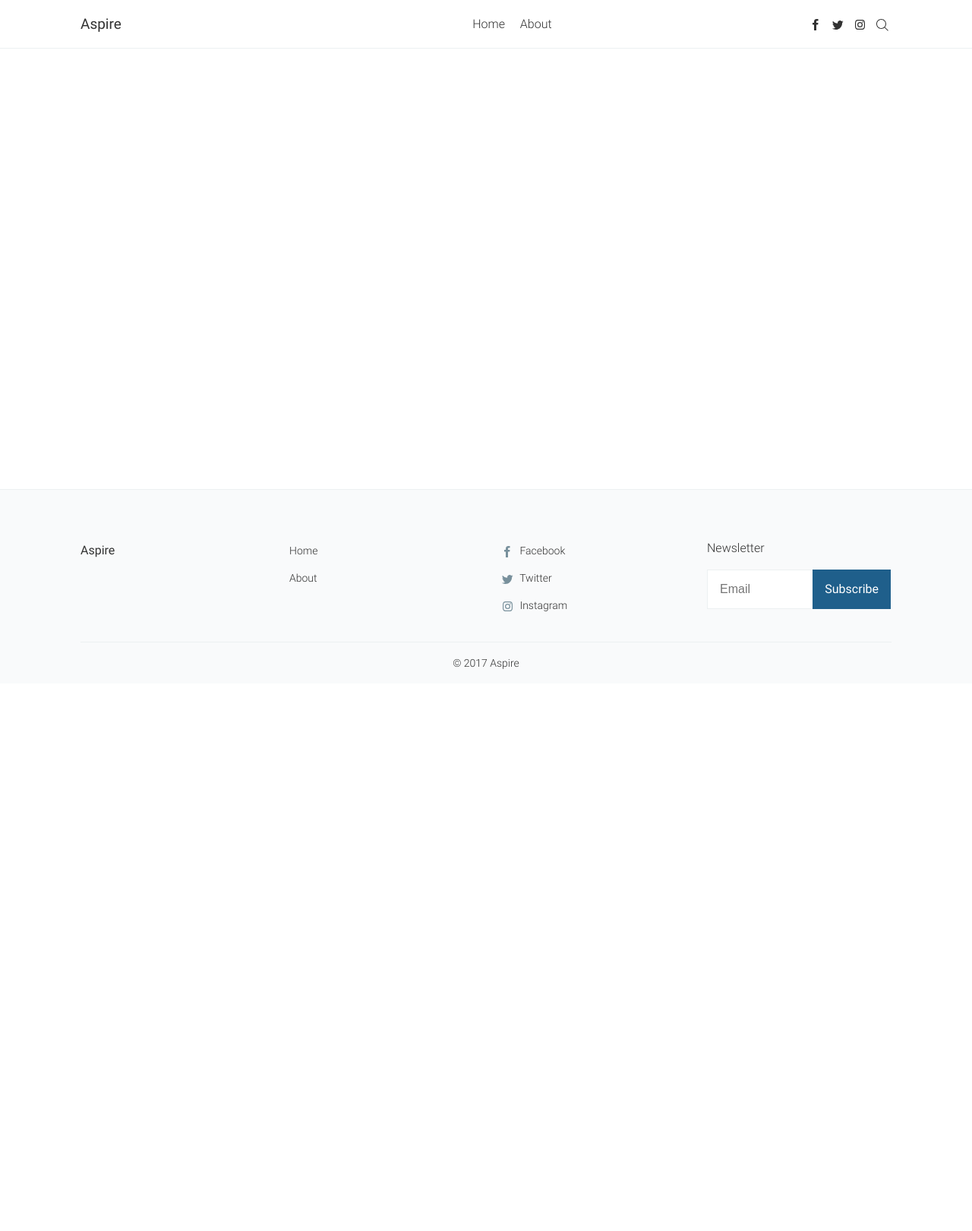
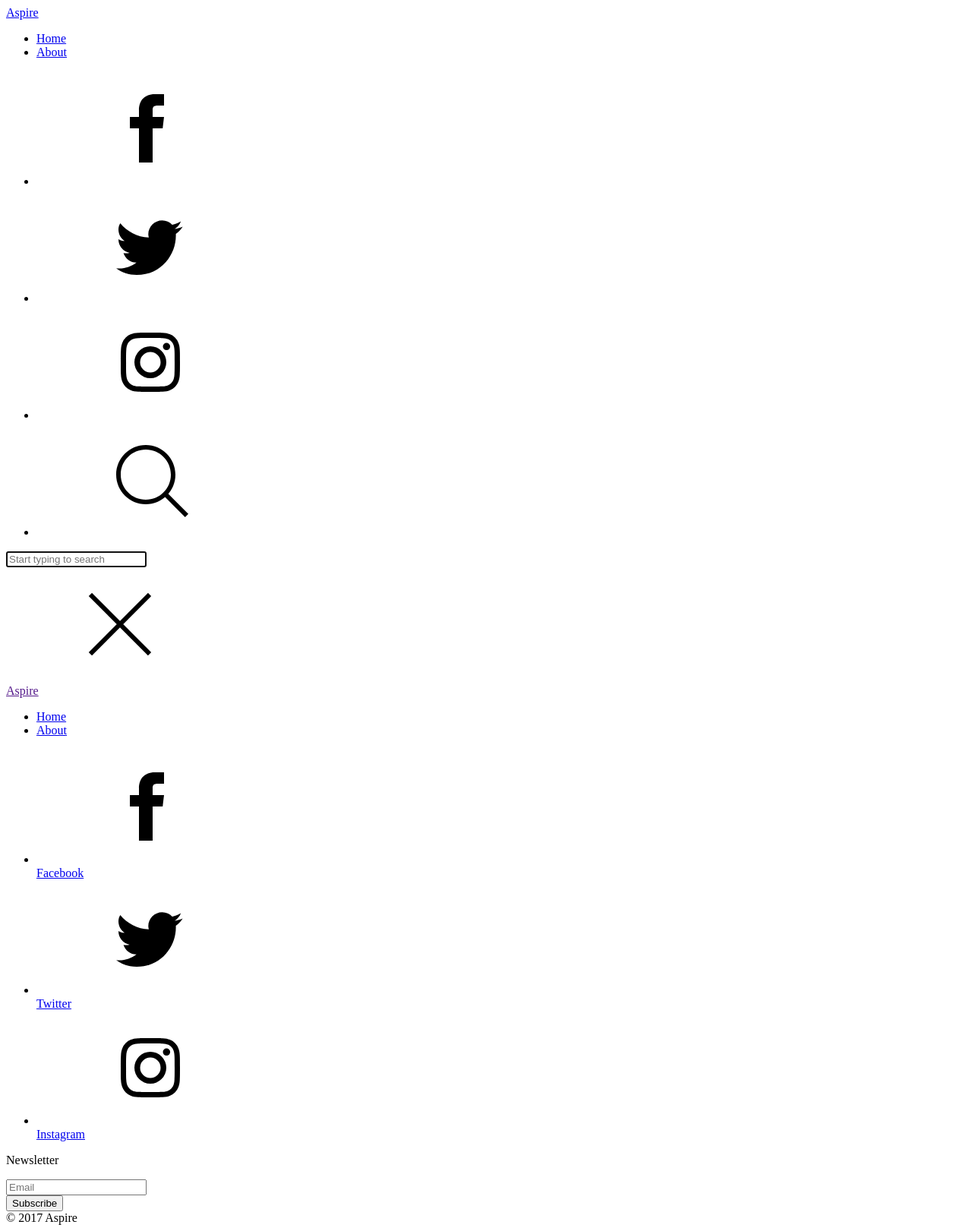
Before and after one commit to atholm/blog, a Jekyll site: the page built from index.html, in a window 1280 px wide. Shown: the whole page at 76% size. Built offline with Jekyll 4.4.1, drawn with Linux system fonts in a browser that asks for light colours; the list of posts is cut into pages by our own code; before the commit the page ends 900 px from its top, so only the background shows below that.

Commit message:
removed style

```diff
--- a/_includes/head.html
+++ b/_includes/head.html
@@ -9,11 +9,6 @@
   <link rel='alternate' type='application/rss+xml' title='{{ site.title }}' href="{{ '/feed.xml' | prepend: site.baseurl | prepend: site.url }}">
 
   <style>
-    {% capture inlineCSS %}
-      {% include app.scss %}
-    {% endcapture %}
-
-    {{ inlineCSS | scssify }}
   </style>
 
   <script>
```
